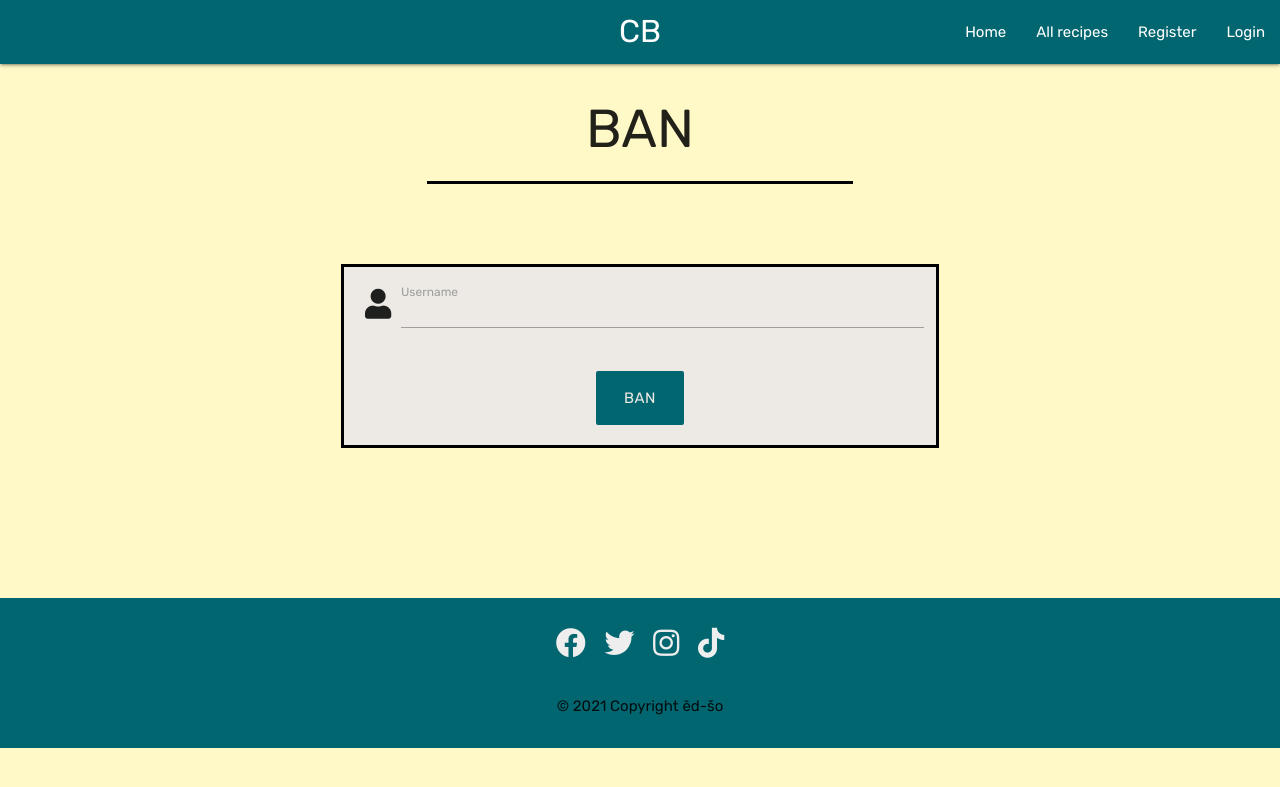
After one commit to shiba517/ed_so-MSP3, a Flask app: page /ban in a window 1280 px wide. The commit adds this page. Shown: the top 787 px of the page. Run offline with Flask 2, Linux system fonts and the light colour scheme; some libraries are stand-ins or nearby versions.

Commit message:
admin can now delete a user and their recipes

```diff
--- a/app.py
+++ b/app.py
@@ -63,6 +63,25 @@ def register():
         return redirect(url_for("profile", username=session["this_user"]))
 
     return render_template("register.html")
+
+
+@app.route("/ban", methods=["GET", "POST"])
+def ban():
+    if request.method == "POST":
+        check_user_exists = mongo.db.users.find_one({
+            "username": request.form.get("username").lower()
+        })
+        mongo.db.recipes.remove(
+            {"created_by": check_user_exists["username"]}
+        )
+        mongo.db.users.remove(
+            {"_id": ObjectId(check_user_exists["_id"])}
+        )
+
+        flash("that chef has been fired")
+        return redirect(url_for("all_recipes"))
+
+    return render_template("ban.html")
 
 
 # ------------------- Login page (templates/login.html)
@@ -242,7 +261,7 @@ def edit_recipe(recipe_id):
             }})
 
         flash("Recipe edited")
-        return redirect(url_for("all_recipes"))
+        return redirect(url_for("my_recipes"))
 
     # Fields will be prefilled with information from here
     this_recipe = mongo.db.recipes.find_one({
--- a/templates/all_recipes.html
+++ b/templates/all_recipes.html
@@ -5,13 +5,13 @@
     <div class="row">
         <div class="col s8 offset-s2 m6 offset-m3">
             <h2 class="center ncc-margbot-4 testunderline">All recipes</h2>
-            {% with messages = get_flashed_messages() %}
+            <!-- {% with messages = get_flashed_messages() %}
             {% if messages %}
             {% for message in messages %}
             <h4 class="center">{{ message }}</h4>
             {% endfor %}
             {% endif %}
-            {% endwith %}
+            {% endwith %} -->
         </div>
     </div>
 </div>
--- /dev/null
+++ b/templates/ban.html
@@ -0,0 +1,36 @@
+{% extends "base.html" %}
+{% block content %}
+
+<div class="container">
+    <div class="row">
+        <div class="col s8 offset-s2 m6 offset-m3">
+            <h2 class="center ncc-margbot-4 testunderline">Ban</h2>
+        </div>
+    </div>
+</div>
+
+<div class="container ncc-registerArea">
+    <div class="row">
+        <!-- The login form -->
+        <form class="col s12 m8 offset-m2 ncc-form-decoration" method="POST" action="{{ url_for('ban') }}">
+            <div class="row">
+                <div class="input-field center col s12">
+                    <i class="fas fa-user prefix"></i>
+                    <input placeholder="" id="username" name="username" type="text" minlength="5"
+                    maxlength="20" pattern="^[a-zA-Z0-9]{5,20}$" class="validate" required>
+                    <label for="username" class="input-field">Username</label>
+                </div>
+            </div>
+            <div class="row">
+                <div class="col s12 center">
+                    <button class="btn-flat btn-large ncc-btn" type="submit">
+                        <a class="">ban</a>
+                    </button>
+                </div>
+            </div>
+        </form>
+    </div>
+
+</div>
+
+{% endblock %}
--- a/templates/base.html
+++ b/templates/base.html
@@ -53,6 +53,13 @@
         </ul>
     </header>
 
+    {% with messages = get_flashed_messages() %}
+    {% if messages %}
+    {% for message in messages %}
+    <h4 class="center">{{ message }}</h4>
+    {% endfor %}
+    {% endif %}
+    {% endwith %}
 
     {% block content %}
     {% endblock %}
--- a/templates/error401.html
+++ b/templates/error401.html
@@ -5,13 +5,13 @@
 <div class="container">
     <div class="row valign-wrapper ncc-homeScreen-p1">
         <div class="col s12 m8 offset-m2 center">
-            {% with messages = get_flashed_messages() %}
+            <!-- {% with messages = get_flashed_messages() %}
                 {% if messages %}
                     {% for message in messages %}
                         <h3>{{ message }}</h3>
                     {% endfor %}
                 {% endif %}
-            {% endwith %}
+            {% endwith %} -->
             <div class="ncc-brandCard">
                 <!-- Website logo -->
                 <i class="fas fa-times-circle"></i>
--- a/templates/error404.html
+++ b/templates/error404.html
@@ -5,13 +5,13 @@
 <div class="container">
     <div class="row valign-wrapper ncc-homeScreen-p1">
         <div class="col s12 m8 offset-m2 center">
-            {% with messages = get_flashed_messages() %}
+            <!-- {% with messages = get_flashed_messages() %}
                 {% if messages %}
                     {% for message in messages %}
                         <h3>{{ message }}</h3>
                     {% endfor %}
                 {% endif %}
-            {% endwith %}
+            {% endwith %} -->
             <div class="ncc-brandCard">
                 <!-- Website logo -->
                 <i class="fas fa-times-circle"></i>
--- a/templates/home.html
+++ b/templates/home.html
@@ -3,6 +3,7 @@
 
 <!-- **** MAIN SCREEN (PART 1) *** -->
 <div class="container">
+
     <div class="row valign-wrapper ncc-homeScreen-p1">
         <div class="col s12 m8 offset-m2 center">
             <div class="ncc-brandCard">
--- a/templates/my_recipes.html
+++ b/templates/my_recipes.html
@@ -4,14 +4,14 @@
 <div class="container">
     <div class="row">
         <div class="col s8 offset-s2 m6 offset-m3">
-            <h2 class="center ncc-margbot-4 testunderline">my recipe</h2>
-            {% with messages = get_flashed_messages() %}
+            <h2 class="center ncc-margbot-4 testunderline">my recipes</h2>
+            <!-- {% with messages = get_flashed_messages() %}
             {% if messages %}
             {% for message in messages %}
             <h4 class="center">{{ message }}</h4>
             {% endfor %}
             {% endif %}
-            {% endwith %}
+            {% endwith %} -->
         </div>
     </div>
 </div>
```
Also changed, not shown: templates/profile.html (+9 -3 lines).
